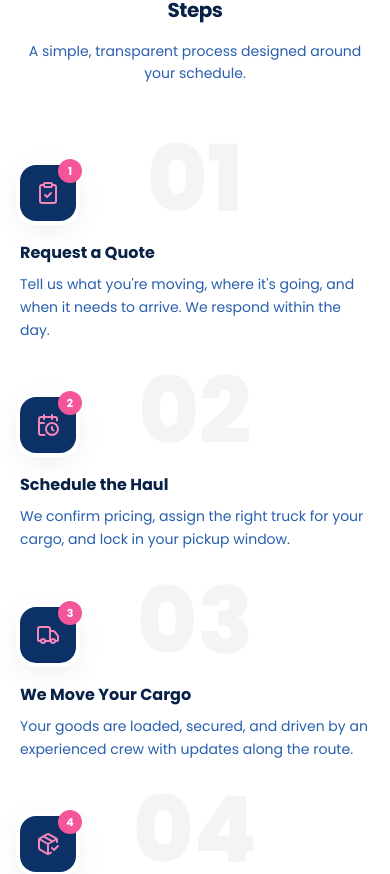
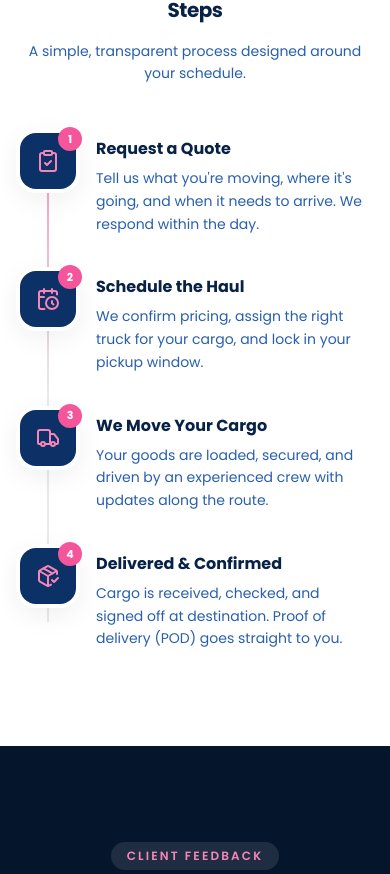
Before and after one commit to Heisuyasu/YTS-Website, a Next.js app: page / in a window 390 px wide. Shown: the part 10516-11390 px from the top of the page. Built offline with nearby package versions, Linux system fonts and the light colour scheme.

Commit message:
Fix How It Works mobile layout

```diff
--- a/components/home/Process.tsx
+++ b/components/home/Process.tsx
@@ -17,8 +17,14 @@ export default function Process() {
           lead="A simple, transparent process designed around your schedule."
         />
 
-        <ol className="relative mt-20 grid gap-14 md:grid-cols-4 md:gap-6">
-          {/* Connector line (desktop) — draws in on scroll */}
+        <ol className="relative mt-12 grid gap-9 md:mt-20 md:grid-cols-4 md:gap-6">
+          {/* Vertical connector line (mobile) */}
+          <div
+            aria-hidden="true"
+            className="absolute bottom-7 left-7 top-7 w-0.5 -translate-x-1/2 bg-gradient-to-b from-accent-500/60 via-navy-900/10 to-navy-900/10 md:hidden"
+          />
+
+          {/* Horizontal connector line (desktop) — draws in on scroll */}
           <div
             aria-hidden="true"
             className="absolute left-0 right-0 top-7 hidden h-0.5 bg-navy-900/10 md:block"
@@ -34,27 +40,29 @@ export default function Process() {
 
           {processSteps.map(({ icon: Icon, title, body }, i) => (
             <Reveal key={title} delay={0.12 * i}>
-              <li className="relative flex flex-col items-start md:items-center md:text-center">
-                {/* Giant faded step numeral */}
+              <li className="relative flex flex-row items-start gap-5 md:flex-col md:items-center md:gap-0 md:text-center">
+                {/* Giant faded step numeral (desktop only) */}
                 <span
                   aria-hidden="true"
-                  className="pointer-events-none absolute -top-8 left-1/2 -translate-x-1/2 select-none font-display text-[92px] font-extrabold leading-none text-navy-900/[0.05] md:-top-10"
+                  className="pointer-events-none absolute -top-10 left-1/2 hidden -translate-x-1/2 select-none font-display text-[92px] font-extrabold leading-none text-navy-900/[0.05] md:block"
                 >
                   {String(i + 1).padStart(2, "0")}
                 </span>
 
-                <span className="relative z-10 flex h-14 w-14 items-center justify-center rounded-2xl bg-navy-800 text-accent-400 shadow-soft ring-4 ring-white">
+                <span className="relative z-10 flex h-14 w-14 shrink-0 items-center justify-center rounded-2xl bg-navy-800 text-accent-400 shadow-soft ring-4 ring-white">
                   <Icon className="h-6 w-6" aria-hidden="true" />
                   <span className="absolute -right-1.5 -top-1.5 flex h-6 w-6 items-center justify-center rounded-full bg-accent-500 font-display text-[11px] font-bold text-white">
                     {i + 1}
                   </span>
                 </span>
-                <h3 className="relative mt-5 font-display text-base font-bold text-navy-900">
-                  {title}
-                </h3>
-                <p className="relative mt-2 text-sm leading-relaxed text-navy-600/90">
-                  {body}
-                </p>
+                <div className="pt-1 md:pt-0">
+                  <h3 className="relative font-display text-base font-bold text-navy-900 md:mt-5">
+                    {title}
+                  </h3>
+                  <p className="relative mt-1.5 text-sm leading-relaxed text-navy-600/90 md:mt-2">
+                    {body}
+                  </p>
+                </div>
               </li>
             </Reveal>
           ))}
```
